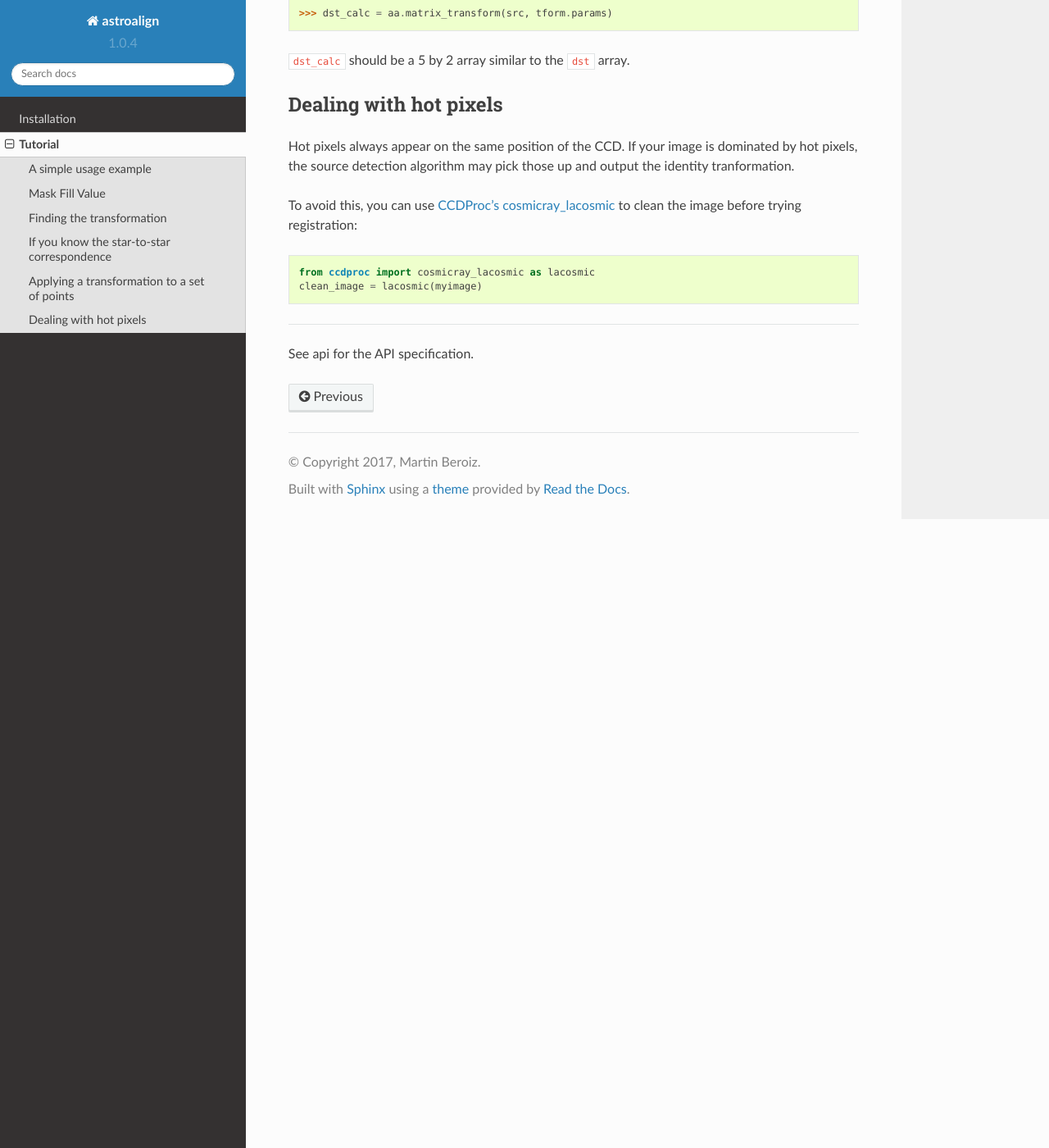
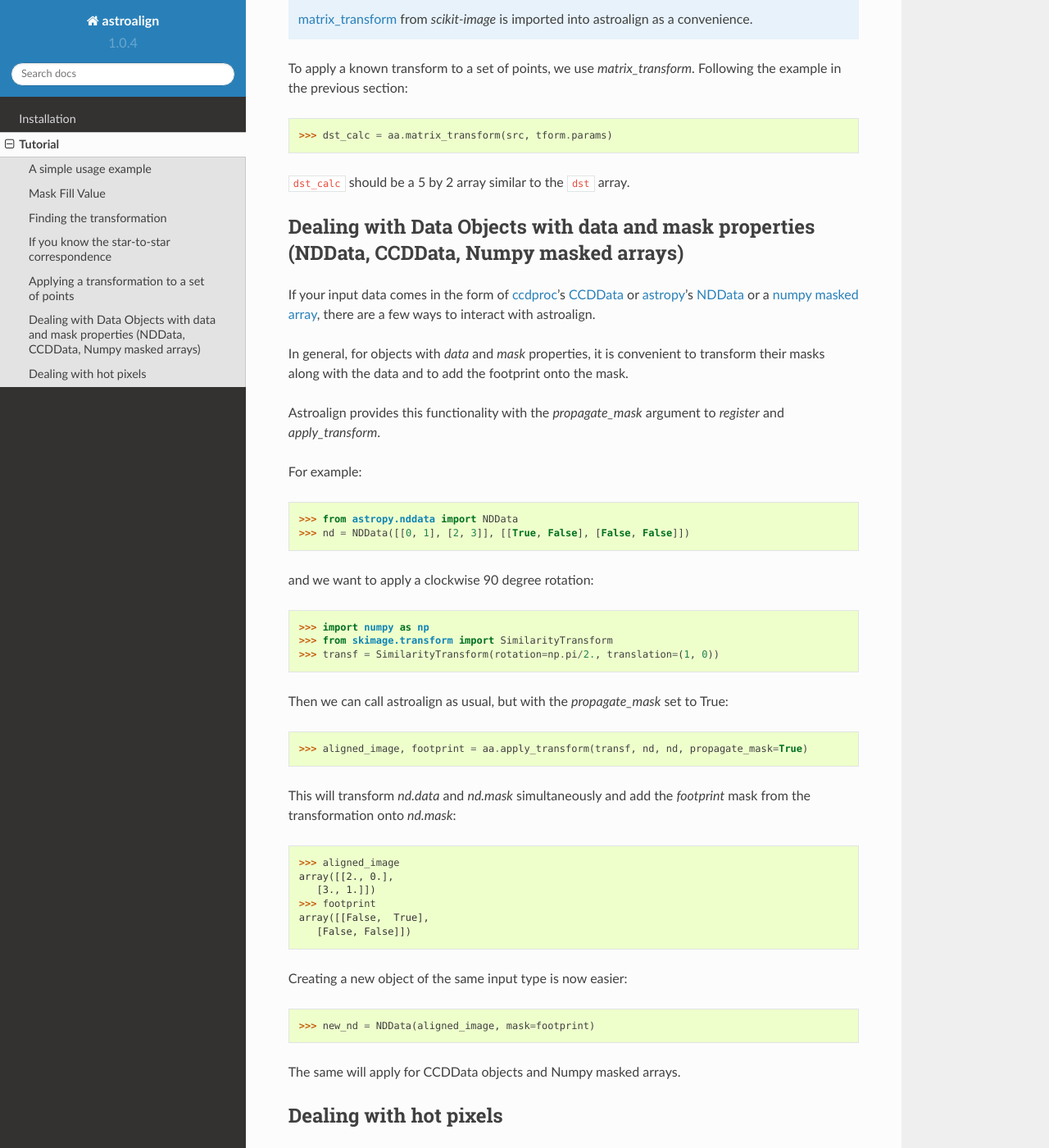
Before and after one commit to quatrope/astroalign, a Sphinx documentation site: the page built from docs/tutorial.rst, in a window 1280 px wide and 1400 px high, scrolled down 2746 px. Shown: the whole window at 82% size. Built offline with Sphinx 7.4.7 and the Read the Docs theme 2.0.0, drawn with Linux system fonts in a browser that asks for light colours; pages that are not in the unit, such as notebooks, are missing from menus; some of the changed text lies outside the part shown.

Commit message:
Added documentation to work with NDData objects

```diff
--- a/docs/tutorial.rst
+++ b/docs/tutorial.rst
@@ -13,6 +13,10 @@ Suppose we do not have WCS information, but we are confident that we could do it
 In this particular use case, astroalign can be of great help to automatize the process.
 
 After we load our images into numpy arrays, we simple choose one to be the source image to be transformed and the other to be the target.
+
+.. note::
+   astroalign will also accept as input, data objects with `data` and `mask` properties, like NDData, CCDData and Numpy masked arrays.
+   For more information, see :ref:`dataobjs`
 
 The usage for this simple most common case would be as follows::
 
@@ -109,6 +113,54 @@ Following the example in the previous section::
 ``dst_calc`` should be a 5 by 2 array similar to the ``dst`` array.
 
 
+.. _dataobjs:
+
+Dealing with Data Objects with data and mask properties (NDData, CCDData, Numpy masked arrays)
+----------------------------------------------------------------------------------------------
+
+If your input data comes in the form of `ccdproc <https://ccdproc.readthedocs.io>`_'s
+`CCDData <http://docs.astropy.org/en/stable/api/astropy.nddata.CCDData.html>`_
+or `astropy <https://www.astropy.org>`_'s
+`NDData <https://docs.astropy.org/en/stable/api/astropy.nddata.NDData.html>`_
+or a `numpy <http://www.numpy.org>`_
+`masked array <https://www.numpy.org/devdocs/reference/maskedarray.generic.html>`_,
+there are a few ways to interact with astroalign.
+
+In general, for objects with `data` and `mask` properties, it is convenient to transform their masks
+along with the data and to add the footprint onto the mask.
+
+Astroalign provides this functionality with the `propagate_mask` argument to `register` and `apply_transform`.
+
+For example::
+
+    >>> from astropy.nddata import NDData
+    >>> nd = NDData([[0, 1], [2, 3]], [[True, False], [False, False]])
+
+and we want to apply a clockwise 90 degree rotation::
+
+    >>> import numpy as np
+    >>> from skimage.transform import SimilarityTransform
+    >>> transf = SimilarityTransform(rotation=np.pi/2., translation=(1, 0))
+
+Then we can call astroalign as usual, but with the `propagate_mask` set to True::
+
+    >>> aligned_image, footprint = aa.apply_transform(transf, nd, nd, propagate_mask=True)
+
+This will transform `nd.data` and `nd.mask` simultaneously and add the `footprint` mask from the transformation onto `nd.mask`::
+
+    >>> aligned_image
+    array([[2., 0.],
+       [3., 1.]])
+    >>> footprint
+    array([[False,  True],
+       [False, False]])
+
+Creating a new object of the same input type is now easier::
+
+    >>> new_nd = NDData(aligned_image, mask=footprint)
+
+The same will apply for CCDData objects and Numpy masked arrays.
+
 Dealing with hot pixels
 -----------------------
 
```
Also changed, not shown: 1 other file.
